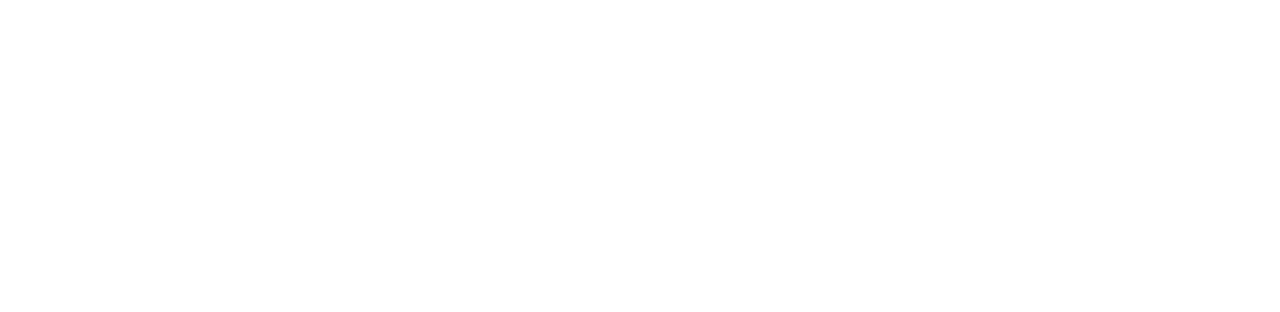
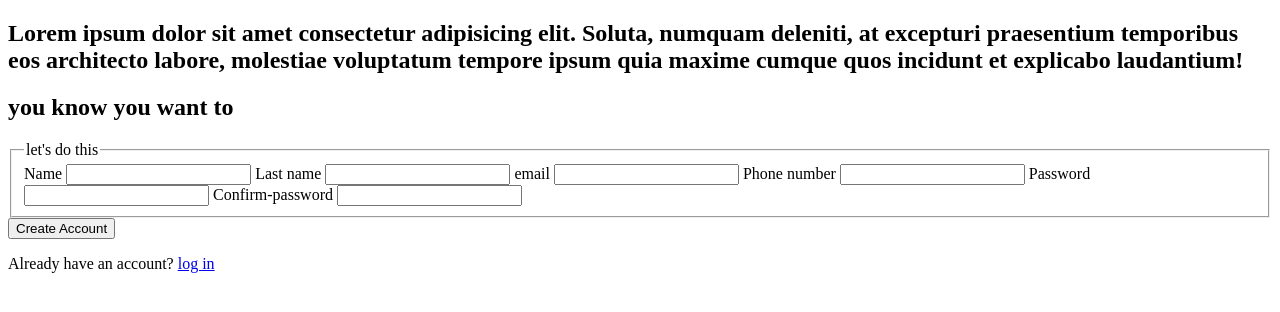
Before and after one commit to 70David70/Odin-sign-up, a plain HTML site: page index.html in a window 1280 px wide. Drawn offline with Linux system fonts and the light colour scheme.

Commit message:
Create html content for the page

```diff
--- a/index.html
+++ b/index.html
@@ -7,6 +7,34 @@
         <title>Sign up</title>
     </head>
     <body>
+        <h2>Lorem ipsum dolor sit amet consectetur adipisicing elit. Soluta, numquam deleniti, at excepturi praesentium temporibus eos architecto labore, molestiae voluptatum tempore ipsum quia maxime cumque quos incidunt et explicabo laudantium!</h2>
+        <h2>you know you want to</h2>
 
+        <!-- add the form -->
+         <form>
+            <fieldset>
+                <legend>let's do this</legend>
+
+                <label for="name">Name</label>
+                <input type="text" id="name">
+
+                <label for="last-name">Last name</label>
+                <input type="text" id="last-name">
+
+                <label for="email">email</label>
+                <input type="email" id="email">
+
+                <label for="phone-num">Phone number</label>
+                <input type="tel" id="phone-num">
+
+                <label for="password">Password</label>
+                <input type="password" id="password" required>
+
+                <label for="confirm">Confirm-password</label>
+                <input type="password" id="confirm-password" required>
+            </fieldset>
+            <button>Create Account</button>
+         </form>
+         <p>Already have an account? <a href="https://www.google.com">log in</a></p>
     </body>
 </html>
```
